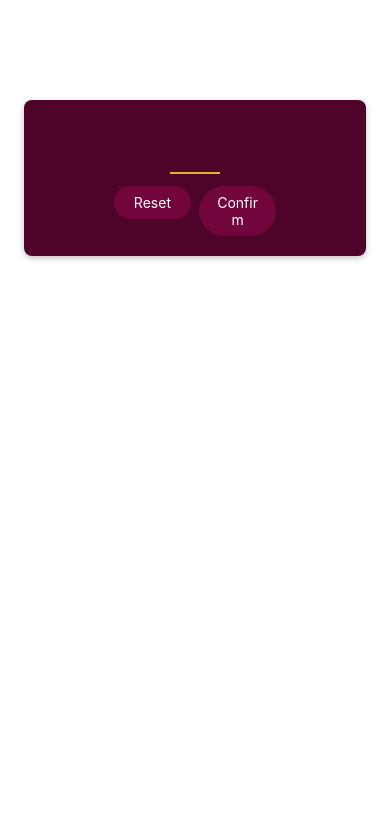
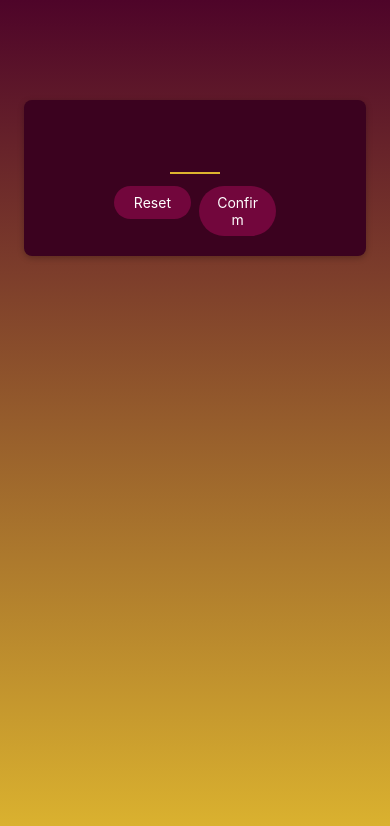
Before and after one commit to rhtjddls123/hello_RN, a React Native app in the folder MiniGame/: screen / in a window 390 px wide. Shown: the top 826 px of the page. Built offline with nearby package versions, Linux system fonts and the light colour scheme.

Commit message:
Design: 배경화면 변경
App.tsx에 expo의 LinearGradient component로 StartGameScreen을 감싸
배경화면을 그라데이션으로 변경

```diff
--- a/MiniGame/App.tsx
+++ b/MiniGame/App.tsx
@@ -1,8 +1,17 @@
 import { StyleSheet } from "react-native";
+import { LinearGradient } from "expo-linear-gradient";
 import StartGameScreen from "./screens/StartGameScreen";
 
 export default function App() {
-  return <StartGameScreen />;
+  return (
+    <LinearGradient colors={["#4e0429", "#ddb52f"]} style={styles.rootScreen}>
+      <StartGameScreen />
+    </LinearGradient>
+  );
 }
 
-const styles = StyleSheet.create({});
+const styles = StyleSheet.create({
+  rootScreen: {
+    flex: 1,
+  },
+});
--- a/MiniGame/screens/StartGameScreen.tsx
+++ b/MiniGame/screens/StartGameScreen.tsx
@@ -30,7 +30,7 @@
     marginTop: 100,
     marginHorizontal: 24,
     padding: 16,
-    backgroundColor: "#4e0329",
+    backgroundColor: "#3b021f",
     elevation: 4,
     borderRadius: 8,
     shadowColor: "black",
```
